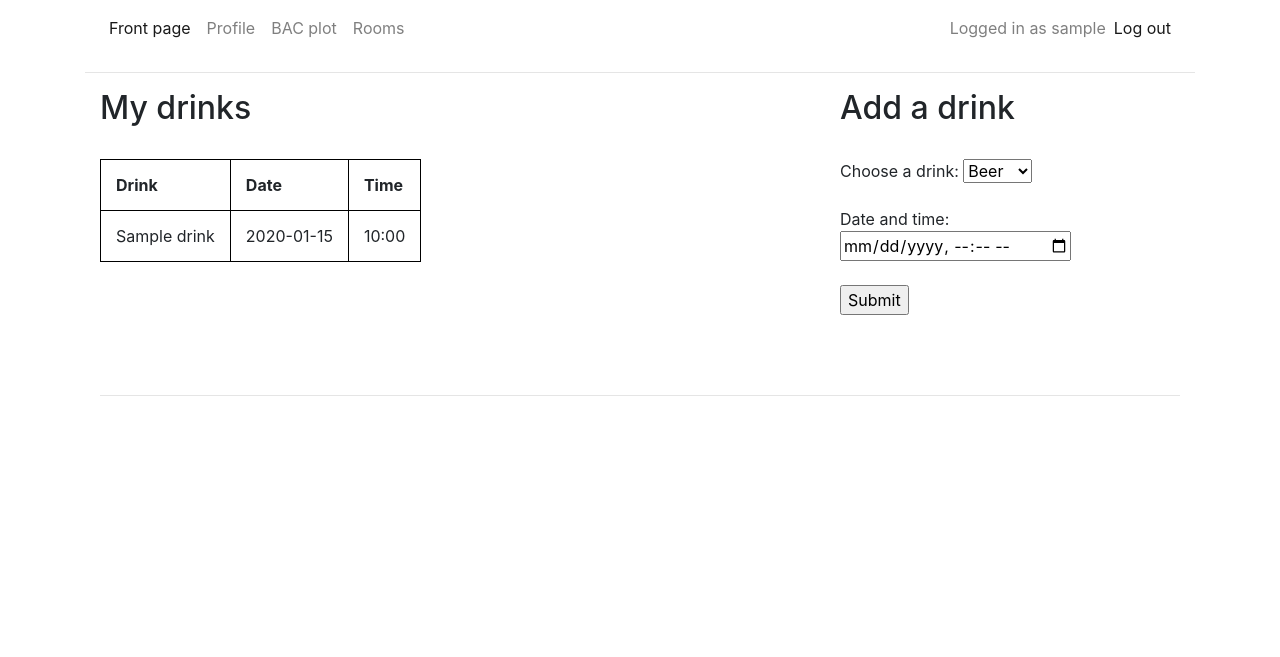
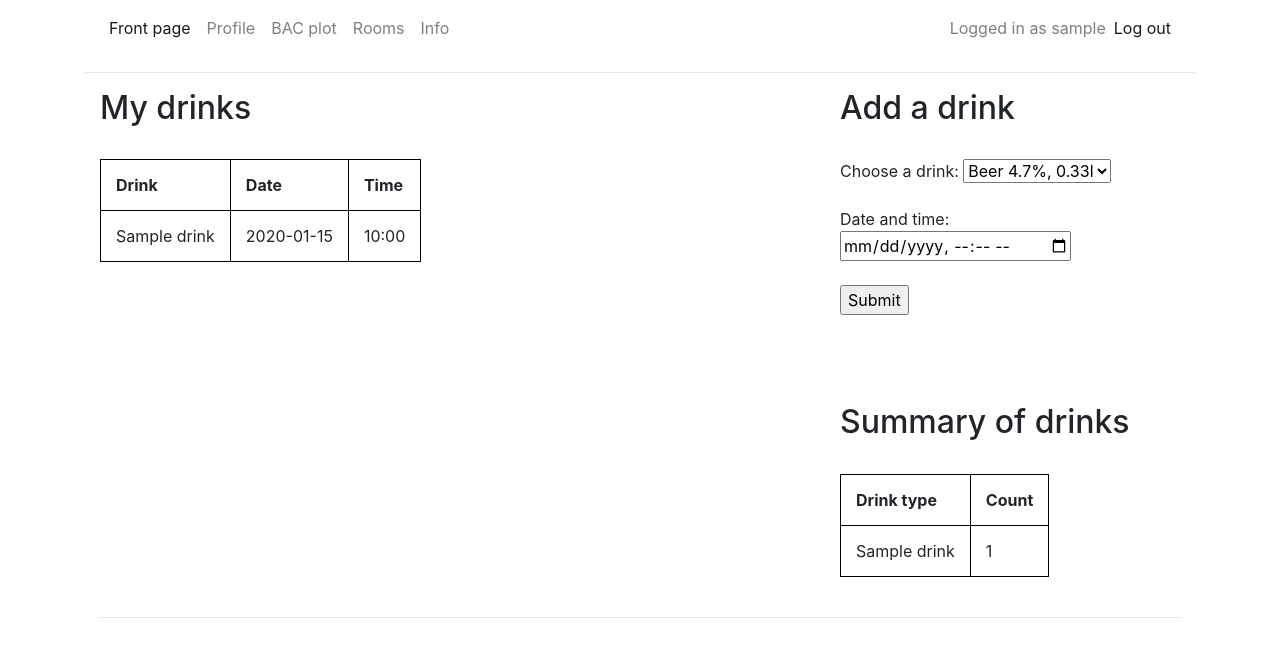
Before and after one commit to vdavd/bac-visualization, a Flask app: template src/templates/index.html in a window 1280 px wide. Shown: the top 657 px of the page. Run offline with Flask 3, Linux system fonts and the light colour scheme; the visitor is signed in with stand-in values (Sample User, id 1); the template is opened without the code that fills it: most values are stand-ins (such as "Sample title", 1, 10 or a date in 2020); some libraries are stand-ins or nearby versions.

Commit message:
Added a table containing a smmary of the user's drinks to the front page. Also added a wider selection of drinks to choose from. Added an info page, which will be filled later

```diff
--- a/src/drink_services.py
+++ b/src/drink_services.py
@@ -16,3 +16,9 @@ def get_user_drinks(user_id):
                choices c ON c.id=d.drink_id WHERE u.id=:user_id ORDER BY d.drink_time")
     result = db.session.execute(sql, {"user_id":user_id})
     return result.fetchall()
+
+def get_drinks_summary(user_id):
+    sql = text("SELECT COUNT(d.drink_id), c.category FROM drinks d LEFT JOIN choices c \
+               ON d.drink_id=c.id WHERE d.user_id=:user_id GROUP BY c.category")
+    result = db.session.execute(sql, {"user_id":user_id})
+    return result.fetchall()
--- a/src/templates/index.html
+++ b/src/templates/index.html
@@ -39,9 +39,18 @@
         <form action="/add_drink" method="POST">
             Choose a drink:
             <select name="drink">
-            <option value="Beer" selected> Beer
-            <option value="Wine"> Wine
-            <option value="Kossu"> Kossu
+              <option value="Beer 4.7%, 0.33l" selected> Beer 4.7%, 0.33l
+              <option value="Beer 5.2%, 0.33l"> Beer 5.2%, 0.33l
+              <option value="Beer 4.7%, 0.5l"> Beer 4.7%, 0.5l
+              <option value="Beer 5.2%, 0.5l"> Beer 5.2%, 0.5l
+              <option value="Wine 12%, 12cl"> Wine 12%, 12cl
+              <option value="Wine 12%, 16cl"> Wine 12%, 16cl
+              <option value="Wine 12%, 24cl"> Wine 12%, 24cl
+              <option value="Liquor 38%, 4cl"> Liquor 38%, 4cl
+              <option value="Liquor 38%, 2cl"> Liquor 38%, 2cl
+              <option value="Liquor 40%, 4cl"> Liquor 40%, 4cl
+              <option value="Liquor 40%, 2cl"> Liquor 40%, 2cl
+              <option value="Desi 38%"> Desi 38%
             </select> <br>
             <br>
             Date and time: <br>
@@ -49,7 +58,28 @@
             <br>
             <input type="submit" value="Submit">
             </form>
-            <br>
+            <br><br><br>
+            <h2>Summary of drinks</h2> <br>
+            {% if drinks_summary %}
+            <table>
+              <thead>
+                <tr>
+                  <th colspan="1">Drink type</th>
+                  <th colspan="1">Count</th>
+                </tr>
+              </thead>
+              <tbody>
+              {% for drink in drinks_summary %}
+                <tr>
+                  <td>{{ drink[1] }}</td>
+                  <td>{{ drink[0] }}</td>
+                </tr>
+              {% endfor %}
+              </tbody>
+            </table>
+            {% else %}
+            No drinks
+            {% endif %}
       </div>
     </div>
 {% else %}
--- /dev/null
+++ b/src/templates/info.html
@@ -0,0 +1,4 @@
+{% extends "layout.html" %}
+{% block content %}
+Here will be some info about the app
+{% endblock %}
--- a/src/templates/layout.html
+++ b/src/templates/layout.html
@@ -16,6 +16,9 @@
       </li>
       <li class="nav-item">
         <a class="nav-link" href="/rooms">Rooms</a>
+      </li>
+      <li class="nav-item">
+        <a class="nav-link" href="/info">Info</a>
       </li>
     </ul>
     <ul class="navbar-nav ml-auto">
--- a/src/templates/rooms.html
+++ b/src/templates/rooms.html
@@ -6,13 +6,13 @@
       <h3>Create a new room</h3>
       <form action="/new_room" method="POST">
       <p>Room name:<br>
-      <input type="text" name="new_room" value="{{room_name_create}}" minlength="3" maxlength="20"></p>
+      <input type="text" name="new_room" minlength="3" maxlength="20"></p>
       <input type="submit" value="Create room"> <br>
       </form> <br>
       <h3>Join a room</h3>
       <form action="/join_room" method="POST">
       <p>Room name:<br>
-      <input type="text" name="room_to_join" value="{{room_name_join}}"></p>
+      <input type="text" name="room_to_join"></p>
       <input type="submit" value="Join room"> <br>
       </form> <br>
     </div>
```
Also changed, not shown: schema.sql (+14 -4 lines), src/plot_services.py (+8 -3 lines), src/routes.py (+6 -2 lines), src/templates/new_drink.html (deleted, +0 -17 lines).
